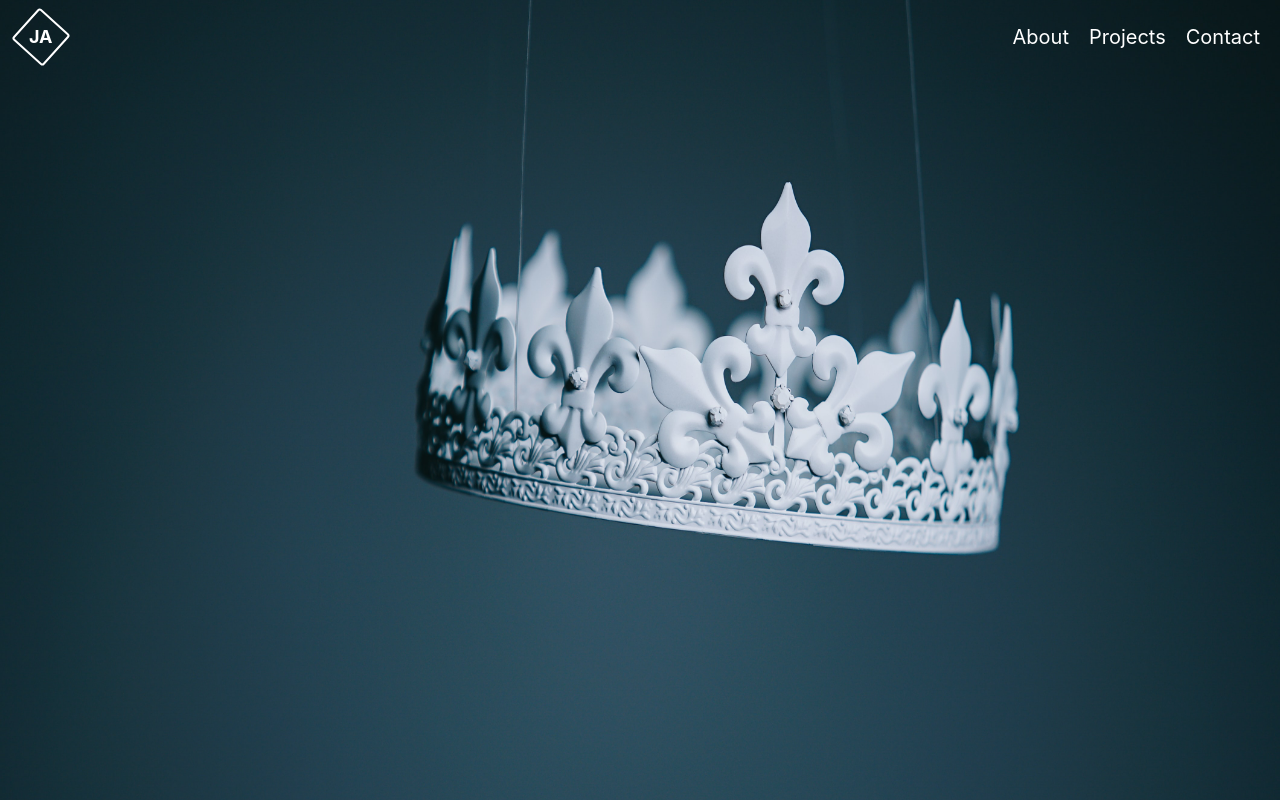
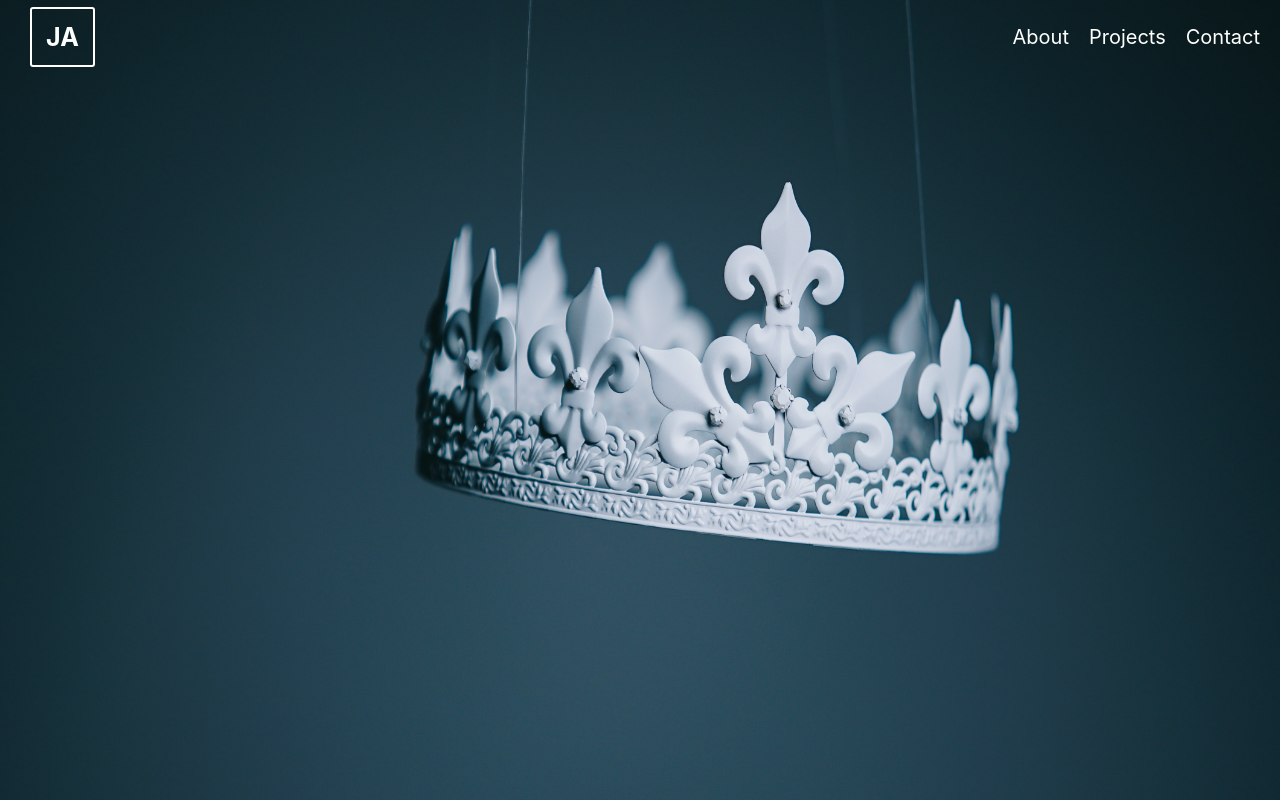
Before and after one commit to joao-alvarenga/portifolio-site-next-js, a Next.js app: page / in a window 1280 px wide. Shown: the top 800 px of the page. Built offline with nearby package versions, Linux system fonts and the light colour scheme.

Commit message:
add updates

```diff
--- a/components/NavBar.js
+++ b/components/NavBar.js
@@ -3,10 +3,12 @@ import styles from '../styles/Home.module.css';
 const NavBar = () => {
     return (
         <header className={styles.header}>
+
             <div className={styles.logo__container}>
                 <div className={styles.logo}>
                     <h2>J<span></span>A</h2>
                 </div>
+                <span className={styles.hover__text}><h3>Hi I am João </h3></span>
             </div>
             <nav className={styles.nav}>
                 <ul className={styles.ul}>
--- a/styles/Home.module.css
+++ b/styles/Home.module.css
@@ -10,10 +10,6 @@
   justify-content: center;
   z-index: 999;
   background-color: transparent;
-}
-
-.header.active {
-  background-color: #000;
 }
 
 .nav {
@@ -33,32 +29,49 @@
 }
 
 .logo__container {
-  margin-left: 2em;
-  border: 2px solid #fff;
-  border-radius: 3px;
-  padding: .5em;
-  transform: rotate(132deg);
-  cursor: pointer;
+  width: 5em;
+  height: 100%;
+  display: flex;
+  align-items: center;
+  margin-left: 3em;
+  position: relative;
 }
 
+.logo__container:hover {
+   width: 25em;
+ }
+
 .logo {
-  width: 2.8em;
-  height: 2.8em;
   display: flex;
   align-items: center;
   justify-content: center;
   user-select: none;
+  border: 2px solid #fff;
+  border-radius: 3px;
+  padding: 1.3em 1.4em 1.3em 1.4em;
 }
 
 .logo h2 {
-  transform: rotate(228deg);
   color: #fff;
-  font-size: 1.8em;
+  font-size: 2.5em;
+
 }
 
 .logo span {
   font-size: 1em;
 }
+
+.hover__text {
+  color: #fff;
+  font-size: 1.5em;
+  margin-left: 1em;
+  visibility: hidden;
+}
+
+.logo__container:hover .hover__text {
+  visibility: visible;
+}
+
 
 .home {
   width: 100%;
```
